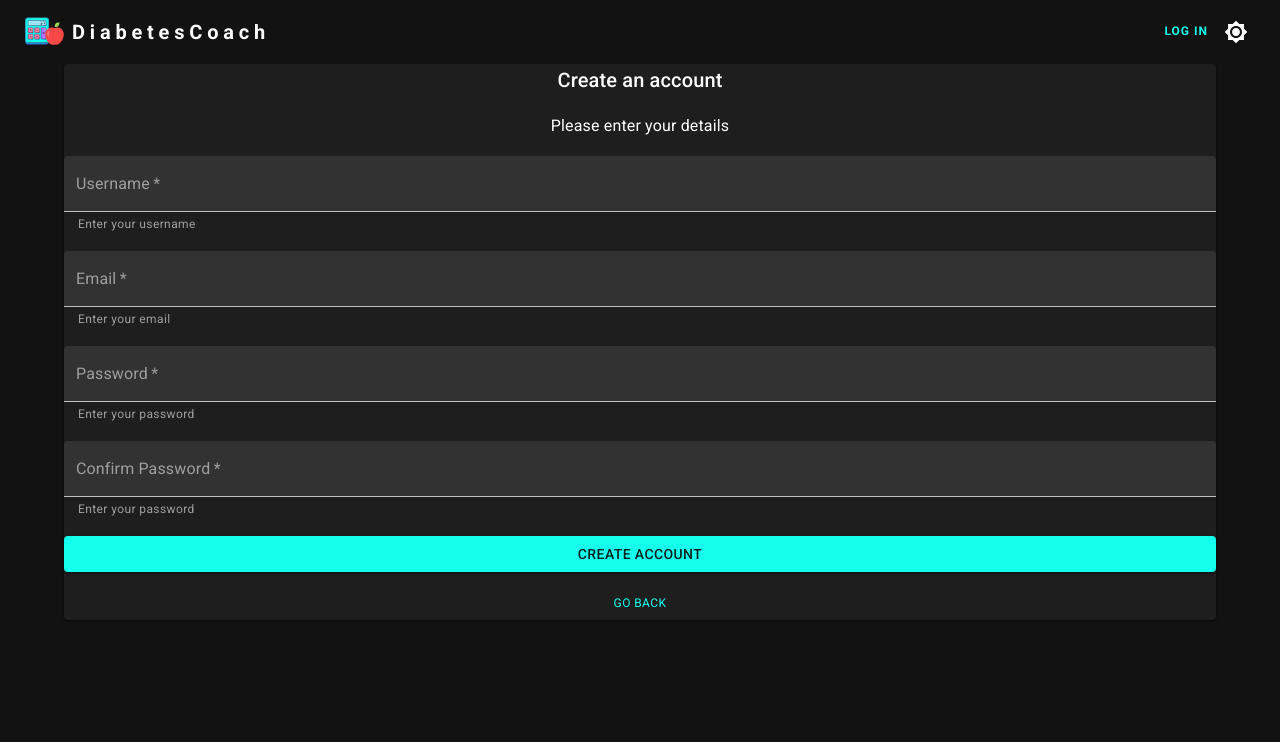
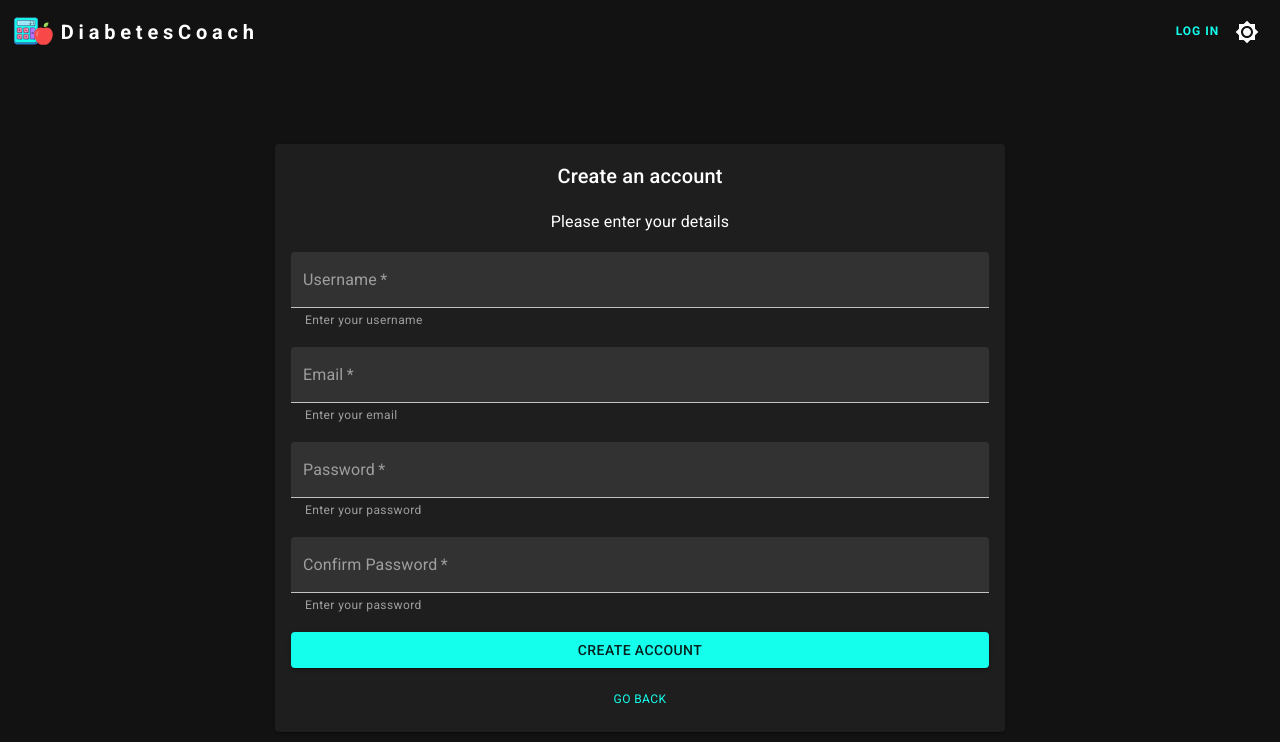
Before and after one commit to cristianordonez/nutrition-toolkit, a React app: page /login in a window 1280 px wide. Both pictures are taken after typing "Sample", "Sample123" into the empty fields and a click on the button "Create Account". Shown: the top 742 px of the page. Built offline with nearby package versions, Linux system fonts and the light colour scheme.

Commit message:
completed styling signup form

```diff
--- a/client/src/components/login-form/LoginForm.scss
+++ b/client/src/components/login-form/LoginForm.scss
@@ -3,13 +3,13 @@
 .login-form {
    display: flex;
    @include set-size(100%, 100%);
-   padding-top: 15vh;
-   // flex-wrap: wrap;
+   padding-top: 10vh;
    align-items: center;
    justify-content: center;
    gap: 1vw;
    img {
       @include set-size(auto, 40vw);
+      max-width: 600px;
       @include devices(mobile) {
          display: none;
       }
@@ -17,6 +17,7 @@
 }
 
 .login-form-card {
+   max-width: 730px;
    @include set-size(100%, 50vw);
    @include devices(mobile) {
       padding-left: 3vw;
--- a/client/src/components/navbar/NavBar.scss
+++ /dev/null
@@ -1,4 +0,0 @@
-.navbar-login {
-   //    flex-grow: 1;
-   //    color: #ffffff;
-}
--- a/client/src/components/navbar/NavBar.tsx
+++ b/client/src/components/navbar/NavBar.tsx
@@ -1,5 +1,4 @@
 import React, { MouseEventHandler, useState, useContext } from 'react';
-import './NavBar.scss';
 import AdbIcon from '@mui/icons-material/Adb';
 import MenuIcon from '@mui/icons-material/Menu';
 import {
@@ -113,11 +112,12 @@ const NavBar = ({ isLoggedIn }: Props) => {
          sx={{
             zIndex: (theme) => theme.zIndex.drawer + 1,
             boxShadow: 'none',
+            padding: '0 1vw',
          }}
          color='transparent'
          enableColorOnDark={true}
       >
-         <Container maxWidth='xl'>
+         {/* <Container maxWidth='xl'> */}
          <Toolbar disableGutters>
             {/* MOBILE DESKTOP*/}
             {/* <MenuBookIcon sx={{ display: { md: 'flex' }, mr: 1 }} /> */}
@@ -187,9 +187,7 @@ const NavBar = ({ isLoggedIn }: Props) => {
                      >
                         {pages.map((page) => (
                            <MenuItem key={page} onClick={handleCloseNavMenu}>
-                                 <Typography textAlign='center'>
-                                    {page}
-                                 </Typography>
+                              <Typography textAlign='center'>{page}</Typography>
                            </MenuItem>
                         ))}
                      </Menu>
@@ -304,7 +302,7 @@ const NavBar = ({ isLoggedIn }: Props) => {
                )}
             </IconButton>
          </Toolbar>
-         </Container>
+         {/* </Container> */}
       </AppBar>
    );
 };
--- /dev/null
+++ b/client/src/components/sign-up-form/SignupForm.scss
@@ -0,0 +1,18 @@
+@use '../../index.scss' as *;
+
+.signup {
+   // @include flex-center-horiz();
+   @include flex-center();
+   padding-top: 10vh;
+   // @include set-size(100%);
+   .signup-form {
+      @include flex-center();
+      @include set-size(100%);
+      flex-direction: column;
+      gap: 1em;
+      padding: 1rem;
+      max-width: 730px;
+      // align-self: center;
+      // border-radius: 5%;
+   }
+}
--- a/client/src/components/sign-up/SignupForm.tsx
+++ b/client/src/components/sign-up-form/SignupForm.tsx
@@ -65,7 +65,7 @@ export const SignupForm = ({
 
    //after user is created, navigate to the next page with successful response
    return (
-      <>
+      <div className='signup'>
          {showNextPage ? (
             <MacroCalculatorForm
                setOpenErrorAlert={setOpenErrorAlert}
@@ -123,6 +123,6 @@ export const SignupForm = ({
                </Button>
             </Paper>
          )}
-      </>
+      </div>
    );
 };
--- a/client/src/components/sign-up/SignupForm.scss
+++ /dev/null
@@ -1,7 +0,0 @@
-@use '../../index.scss' as *;
-
-.signup-form {
-   @include flex-center();
-   flex-direction: column;
-   gap: 1em;
-}
--- a/client/src/index.scss
+++ b/client/src/index.scss
@@ -1,6 +1,6 @@
 $primary-color: #212121;
 $secondary-color: #323232;
-$third-color: #0d7377;
+$third-color: #173735;
 $fourth-color: #14ffec;
 
 //REM for fonts
--- a/client/src/pages/login-page/LoginPage.tsx
+++ b/client/src/pages/login-page/LoginPage.tsx
@@ -1,6 +1,6 @@
 import React, { useState } from 'react';
 import { LoginForm } from '../../components/login-form/LoginForm';
-import { SignupForm } from '../../components/sign-up/SignupForm';
+import { SignupForm } from '../../components/sign-up-form/SignupForm';
 import { CustomAlert } from '../../components/shared/CustomAlert';
 import { Snackbar, Alert, AlertColor } from '@mui/material';
 import NavBar from '../../components/navbar/NavBar';
```
Also changed, not shown: 2 other files (tests, documents, lock files or other folders). Lines whose indentation alone changed are shown as unchanged.
